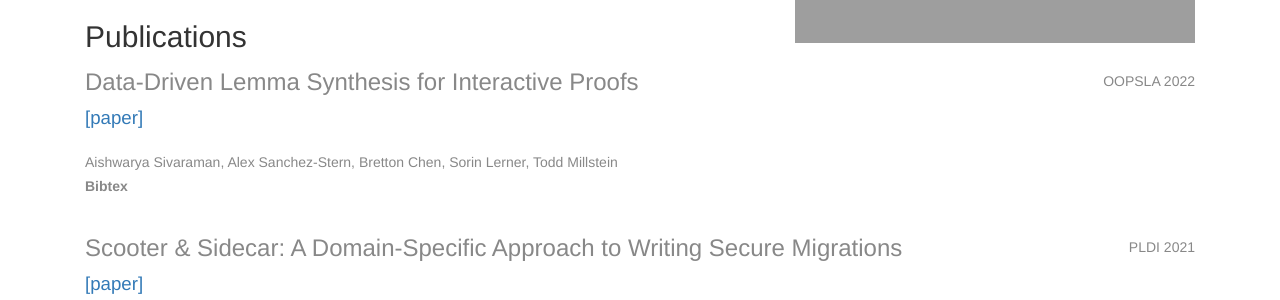
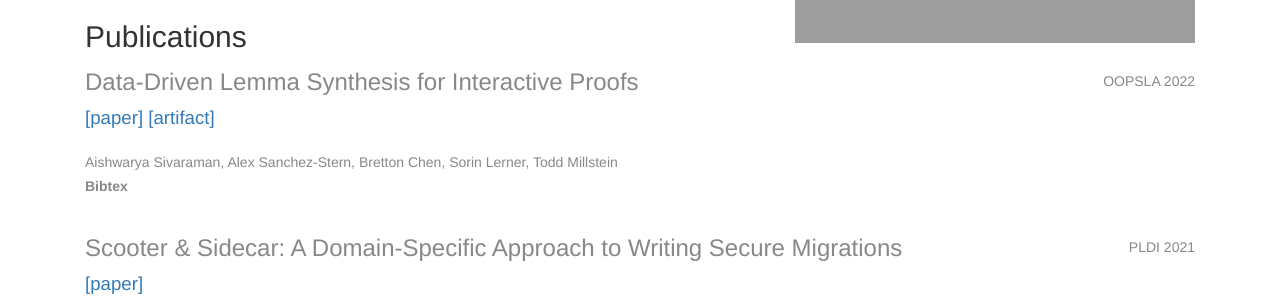
Before and after one commit to HazardousPeach/hazardouspeach.github.io, a Jekyll site: the page built from index.md, in a window 1280 px wide and 900 px high. Shown: the part 369-669 px from the top of the window. Built offline with Jekyll 4.4.1, drawn with Linux system fonts in a browser that asks for light colours; nearby versions of some CDN libraries.

Commit message:
Pass through artifact link

```diff
--- a/index.md
+++ b/index.md
@@ -30,6 +30,7 @@ Publications
     authors=pub.authors
     id=forloop.index
     bibtex=pub.bibtex
+    artifact=pub.artifact
 %}
 {% endfor %}
 
```
